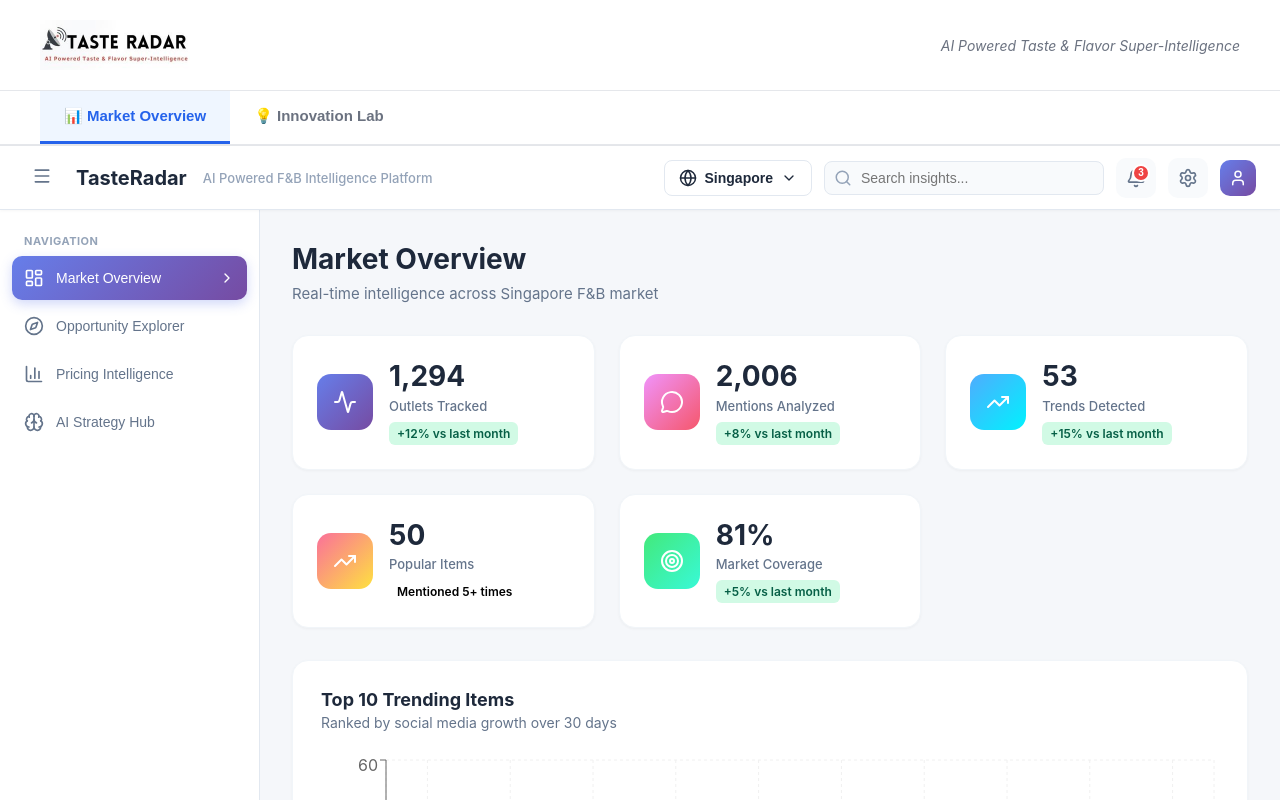
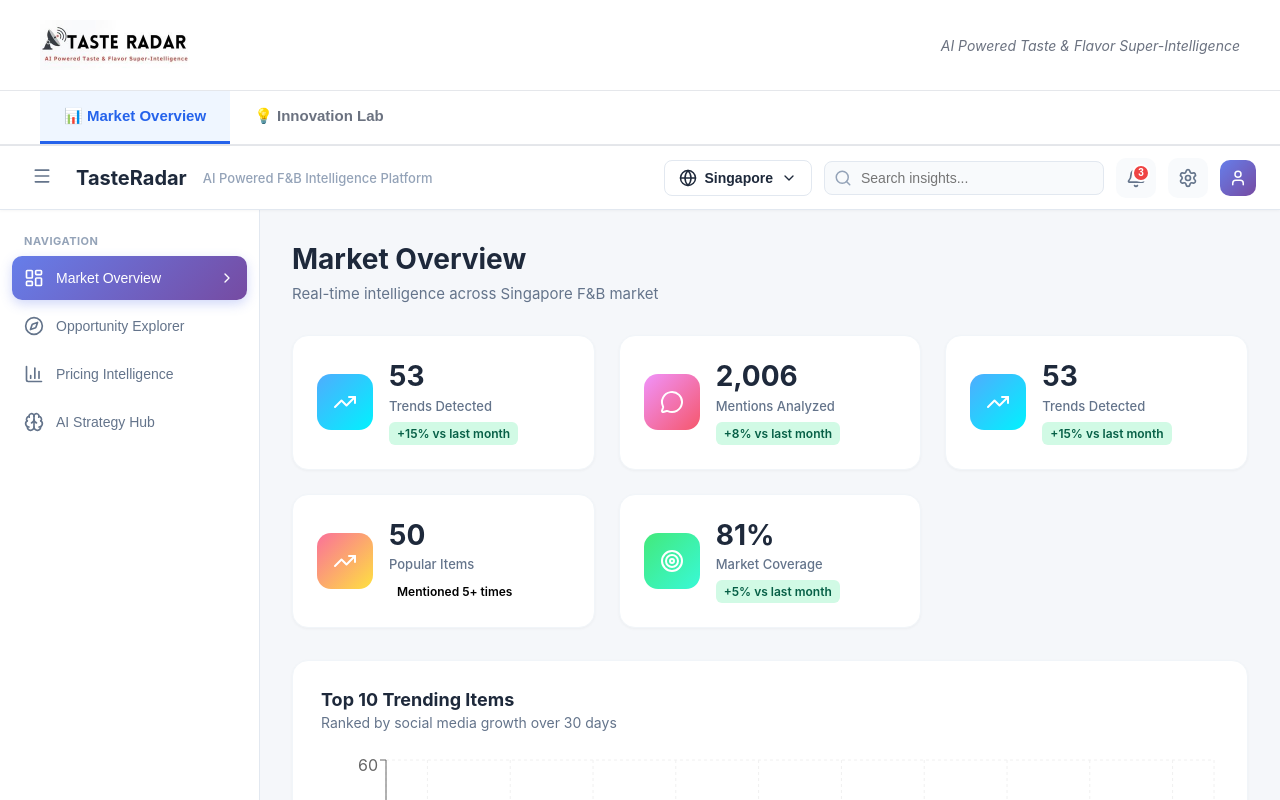
Before and after one commit to RovingRock/tasteradar, a React (Create React App) app in the folder frontend/: page / in a window 1280 px wide. Shown: the top 800 px of the page. Built offline with nearby package versions, Linux system fonts and the light colour scheme.

Commit message:
Update Dashboard.js

```diff
--- a/frontend/src/Dashboard.js
+++ b/frontend/src/Dashboard.js
@@ -313,16 +313,16 @@ function Dashboard() {
               </div>
 
               <div className="kpi-grid">
-                <div className="kpi-card" onClick={() => handleKPIClick("outlets")}>
-                  <div className="kpi-icon" style={{background: 'linear-gradient(135deg, #667eea 0%, #764ba2 100%)'}}>
-                    <Activity size={24} />
-                  </div>
-                  <div className="kpi-content">
-                    <div className="kpi-value">{data.kpis.outletsTracked.toLocaleString()}</div>
-                    <div className="kpi-label">Outlets Tracked</div>
-                    <div className="kpi-change positive">+12% vs last month</div>
-                  </div>
-                </div>
+                <div className="kpi-card" onClick={() => handleKPIClick("trends")}>
+  <div className="kpi-icon" style={{background: 'linear-gradient(135deg, #4facfe 0%, #00f2fe 100%)'}}>
+    <TrendingUp size={24} />
+  </div>
+  <div className="kpi-content">
+    <div className="kpi-value">53</div>
+    <div className="kpi-label">Trends Detected</div>
+    <div className="kpi-change positive">+15% vs last month</div>
+  </div>
+</div>
 
                 <div className="kpi-card" onClick={() => handleKPIClick("mentions")}>
                   <div className="kpi-icon" style={{background: 'linear-gradient(135deg, #f093fb 0%, #f5576c 100%)'}}>
```
